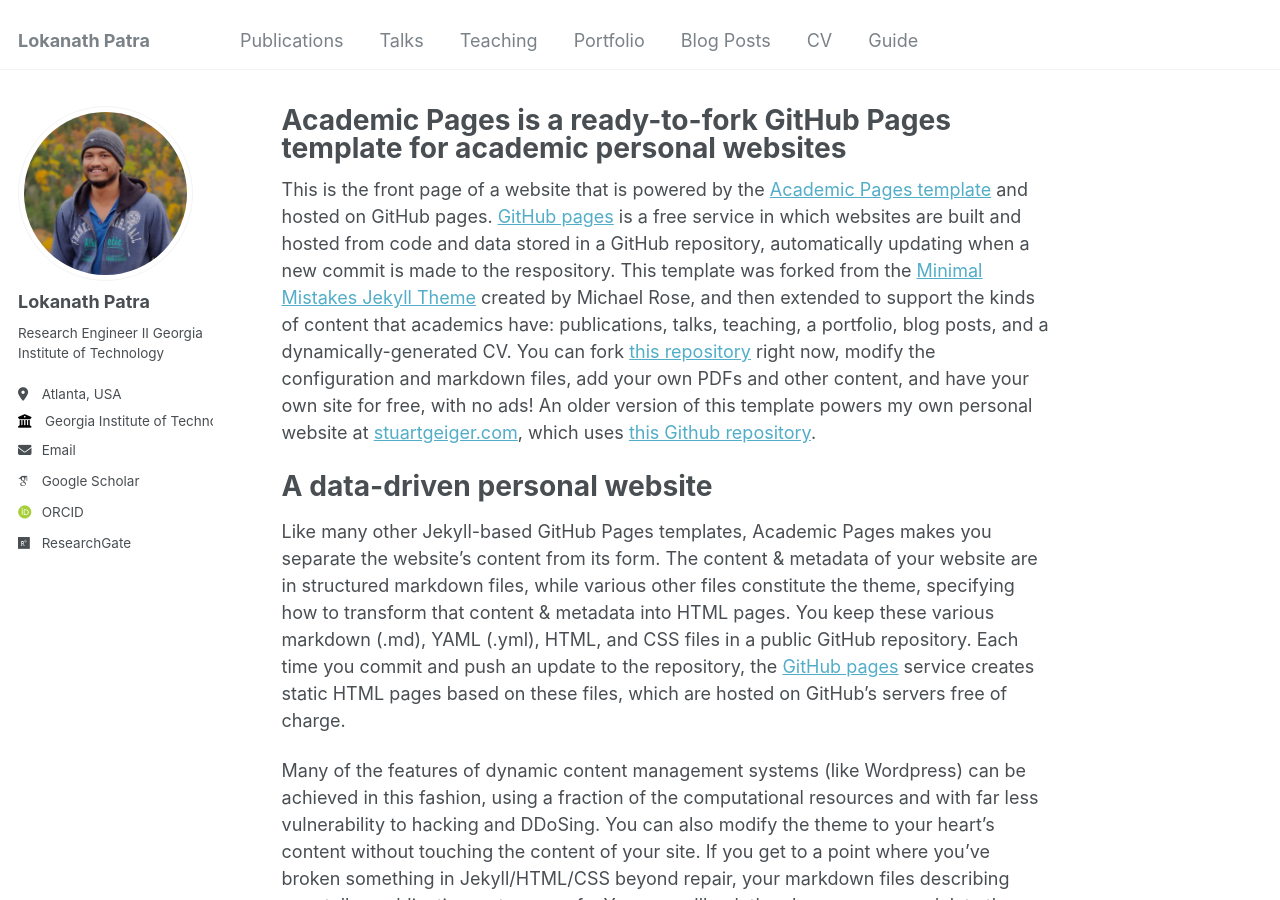
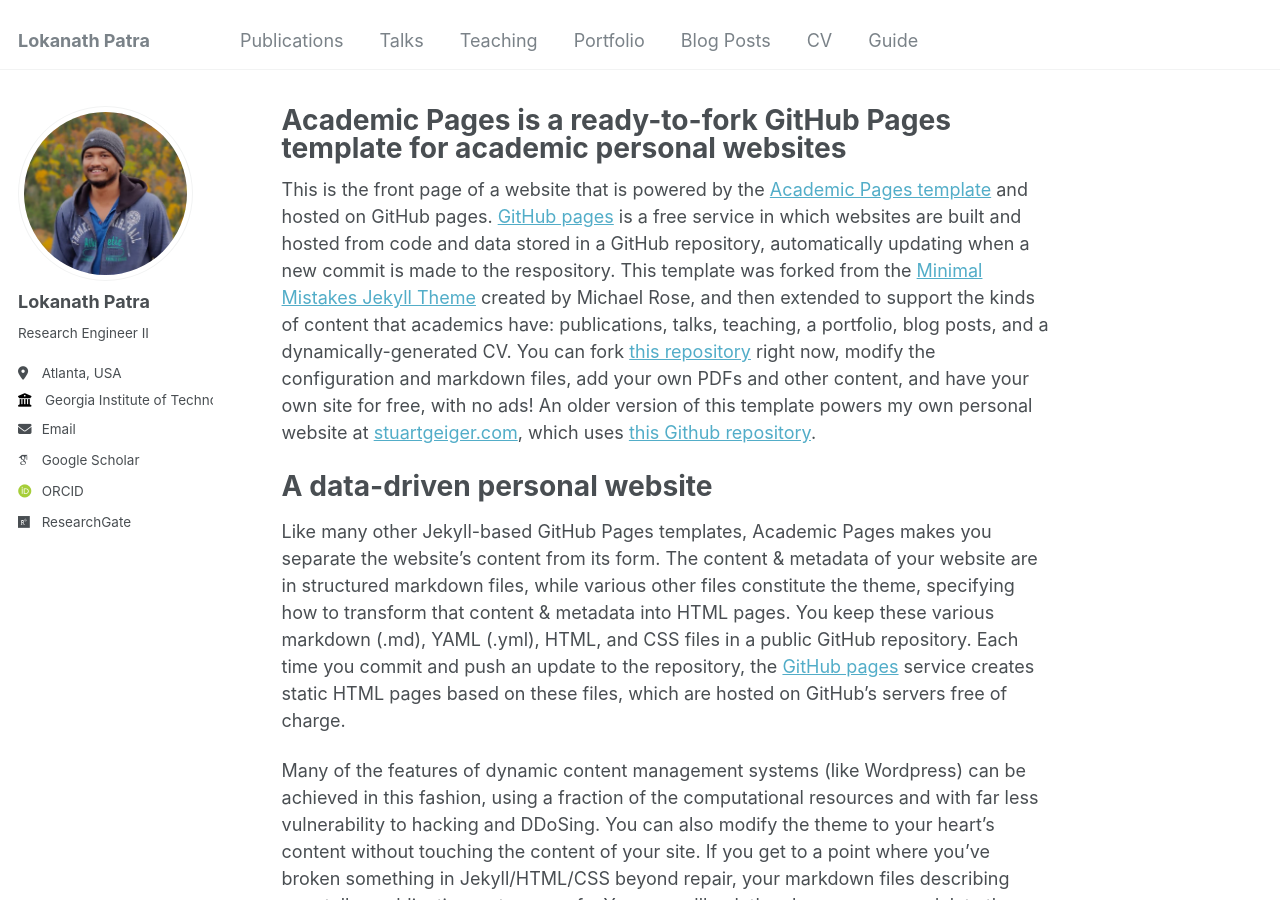
Before and after one commit to lokanath123/lokanath-patra, a Jekyll site: the page built from _pages/about.md, in a window 1280 px wide and 900 px high. Built offline with Jekyll 4.4.1, drawn with Linux system fonts in a browser that asks for light colours; some web fonts are replaced.

Commit message:
Update _config.yml

```diff
--- a/_config.yml
+++ b/_config.yml
@@ -24,9 +24,9 @@ author:
   avatar           : "profile.png"
   name             : "Lokanath Patra"
   pronouns         : # example: "she/her"
-  bio              : "Research Engineer II\nGeorgia Institute of Technology"
+  bio              : "Research Engineer II"
+  employer         : "Georgia Institute of Technology"
   location         : "Atlanta, USA"
-  employer         : "Georgia Institute of Technology"
   uri              : # URL
   email            : "lokanath.patra007@gmail.com"
 
```
